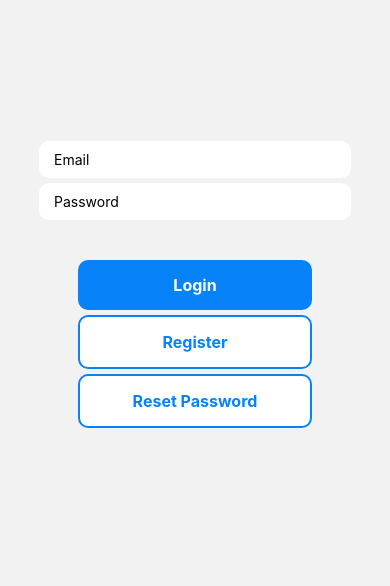
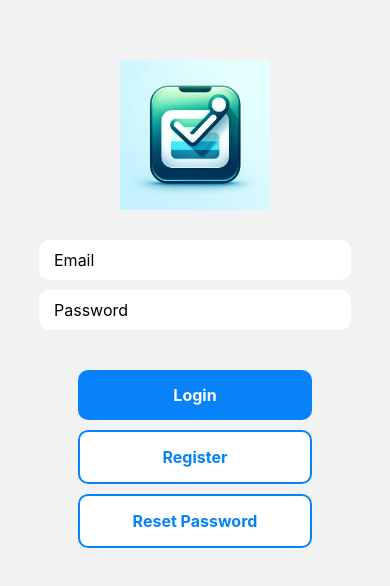
Before and after one commit to bashalla/taskmastermindai, a React Native app in the folder final/: screen /Login in a window 390 px wide. Shown: the part 140-726 px from the top of the page. Built offline with nearby package versions, Linux system fonts and the light colour scheme; no server answers.

Commit message:
adding logo

```diff
--- a/final/components/LoginScreen.js
+++ b/final/components/LoginScreen.js
@@ -7,6 +7,8 @@ import {
   TouchableOpacity,
   View,
   Alert,
+  Image,
+  ScrollView,
 } from "react-native";
 import {
   createUserWithEmailAndPassword,
@@ -72,7 +74,12 @@ const LoginScreen = () => {
   };
 
   return (
-    <KeyboardAvoidingView style={styles.container} behavior="padding">
+    <ScrollView contentContainerStyle={styles.container}>
+      <KeyboardAvoidingView style={styles.keyboardAvoiding} behavior="padding">
+        <View style={styles.logoContainer}>
+          <Image source={require("../assets/logo.png")} style={styles.logo} />
+        </View>
+
         <View style={styles.inputContainer}>
           <TextInput
             placeholder="Email"
@@ -107,29 +114,43 @@ const LoginScreen = () => {
           </TouchableOpacity>
         </View>
       </KeyboardAvoidingView>
+    </ScrollView>
   );
 };
 
 const styles = StyleSheet.create({
   container: {
+    marginTop: 160,
     flex: 1,
-    justifyContent: "center",
+  },
+  keyboardAvoiding: {
+    flex: 1,
+  },
+  logoContainer: {
     alignItems: "center",
+    marginTop: 40, // Adjust the margin as needed
+  },
+  logo: {
+    width: 150,
+    height: 150,
+    resizeMode: "contain",
   },
   inputContainer: {
     width: "80%",
+    alignSelf: "center",
+    marginTop: 20, // Adjust the margin as needed
   },
   input: {
     backgroundColor: "white",
     paddingHorizontal: 15,
     paddingVertical: 10,
     borderRadius: 10,
-    marginTop: 5,
+    marginTop: 10,
+    fontSize: 16,
   },
   buttonContainer: {
     width: "60%",
-    justifyContent: "center",
-    alignItems: "center",
+    alignSelf: "center",
     marginTop: 40,
   },
   button: {
@@ -138,10 +159,10 @@ const styles = StyleSheet.create({
     padding: 15,
     borderRadius: 10,
     alignItems: "center",
+    marginBottom: 10,
   },
   buttonOutline: {
     backgroundColor: "white",
-    marginTop: 5,
     borderColor: "#0782F9",
     borderWidth: 2,
   },
```
Also changed, not shown: final/assets/logo.png (added). Lines whose indentation alone changed are shown as unchanged.
